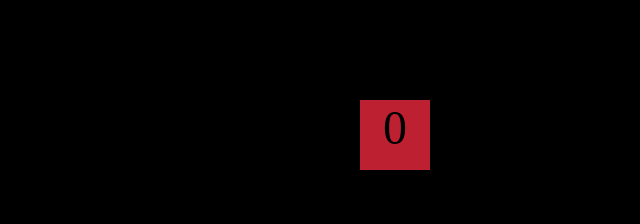
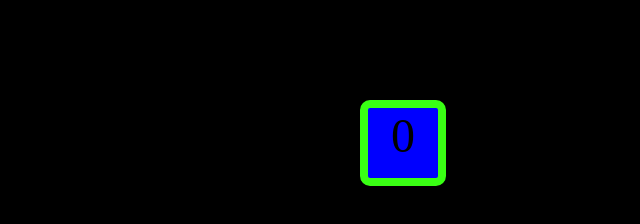
Before and after one commit to JLaCombe1/JLaCombe1.github.io, a plain HTML site: page projects/bouncing-box/index.html in a window 1280 px wide. Shown: the whole page, without its empty margins (640-1280 px from the left). Drawn offline with Linux system fonts and the light colour scheme.

Commit message:
A basic website

```diff
--- a/projects/bouncing-box/index.html
+++ b/projects/bouncing-box/index.html
@@ -17,9 +17,13 @@
 			height: 70px;
 			top: 100px;
 			left: 0px;
-			background-color: rgb(189, 32, 49) ;
+			background-color: rgb(0,0,255) ;
 			font-size: 300%;
 			text-align: center;
+			border-style: solid;
+			border-radius: 10px;
+			border-width: 8px;
+			border-color: rgb(57,255,20);
 		}
 		body {
 			background-color: rgb(0,0,0);
```
